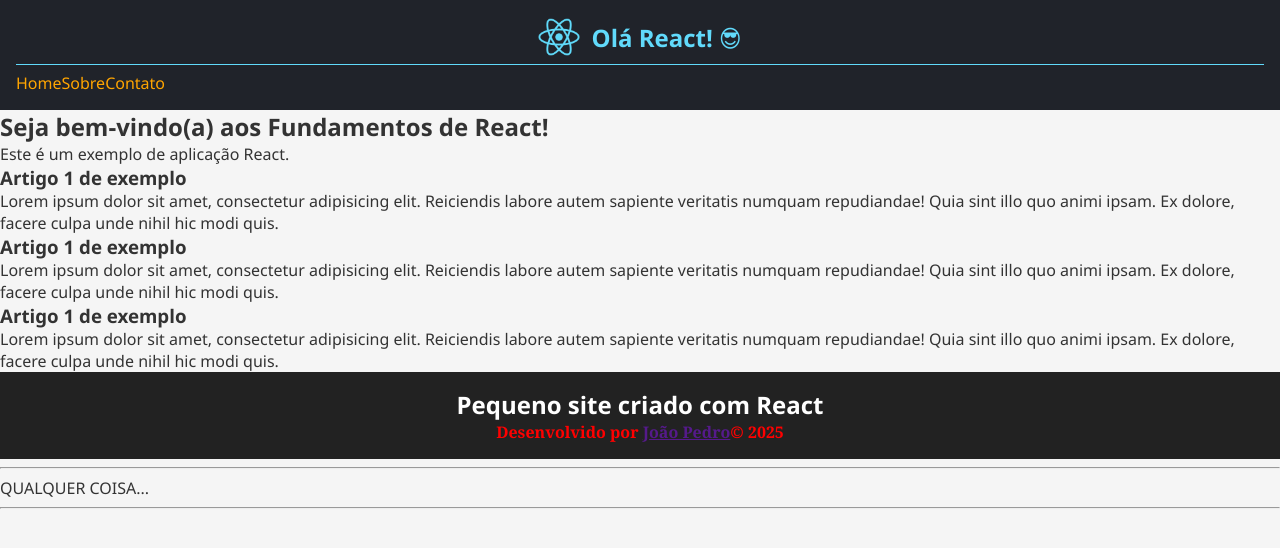
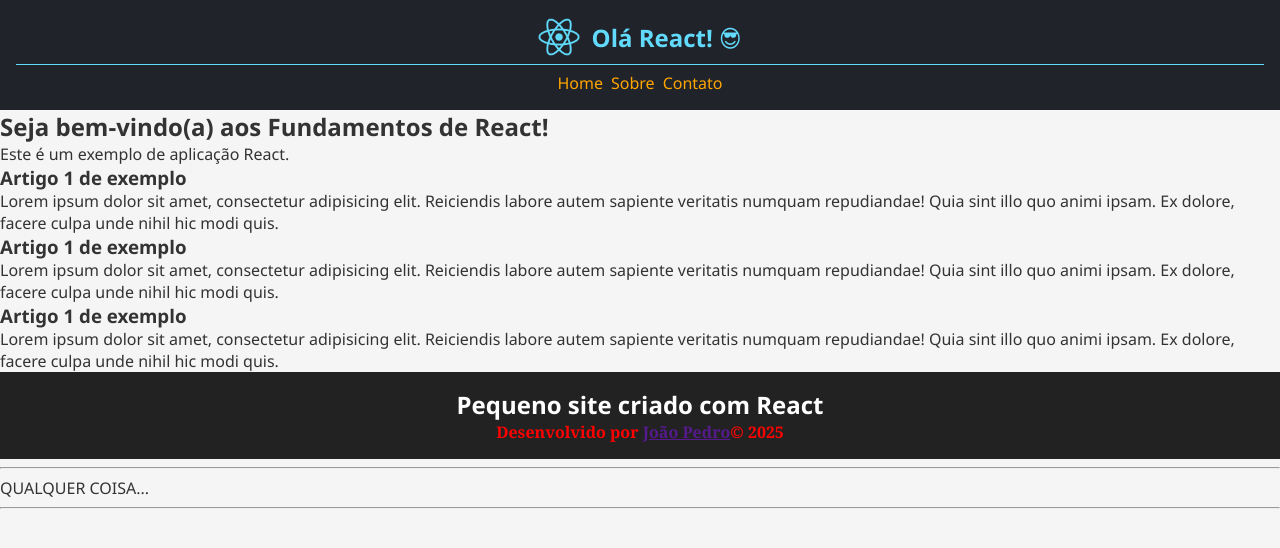
Before and after one commit to joaopedro-style/react-fundamentos, a React (Vite) app: page / in a window 1280 px wide. Shown: the top 548 px of the page. Built offline with nearby package versions, Linux system fonts and the light colour scheme.

Commit message:
Finalizando

```diff
--- /dev/null
+++ b/src/components/Menu.module.css
@@ -0,0 +1,11 @@
+.menuNav {
+  display: flex;
+  align-items: center;
+  justify-content: center;
+  gap: 0.5rem;
+  font-size: 1rem;
+}
+
+.link:hover {
+  color: #61dafb;
+}
--- a/src/components/Menu.tsx
+++ b/src/components/Menu.tsx
@@ -1,9 +1,17 @@
+import estilos from "./Menu.module.css";
+
 export default function Menu() {
   return (
-    <nav>
-      <a href="">Home</a>
-      <a href="">Sobre</a>
-      <a href="">Contato</a>
+    <nav className={estilos.menuNav}>
+      <a className={estilos.link} href="">
+        Home
+      </a>
+      <a className={estilos.link} href="">
+        Sobre
+      </a>
+      <a className={estilos.link} href="">
+        Contato
+      </a>
     </nav>
   );
 }
```
